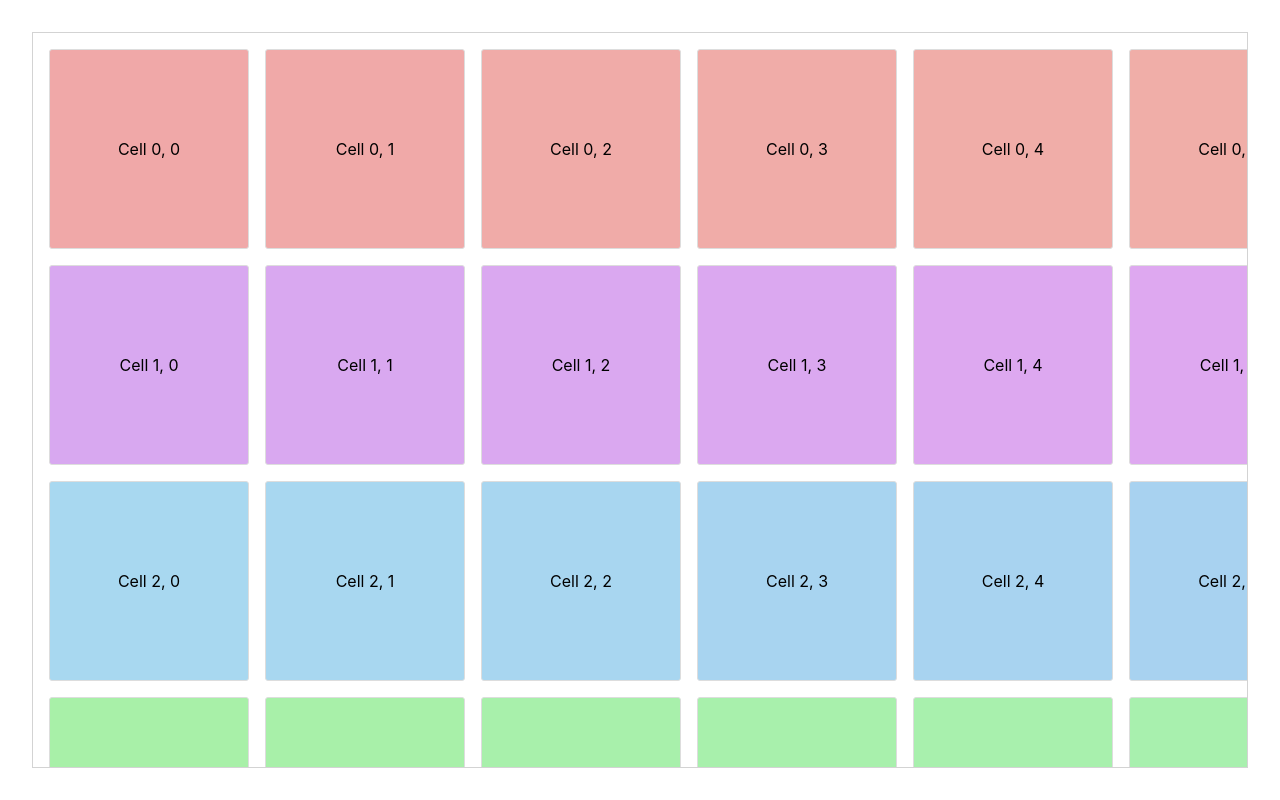
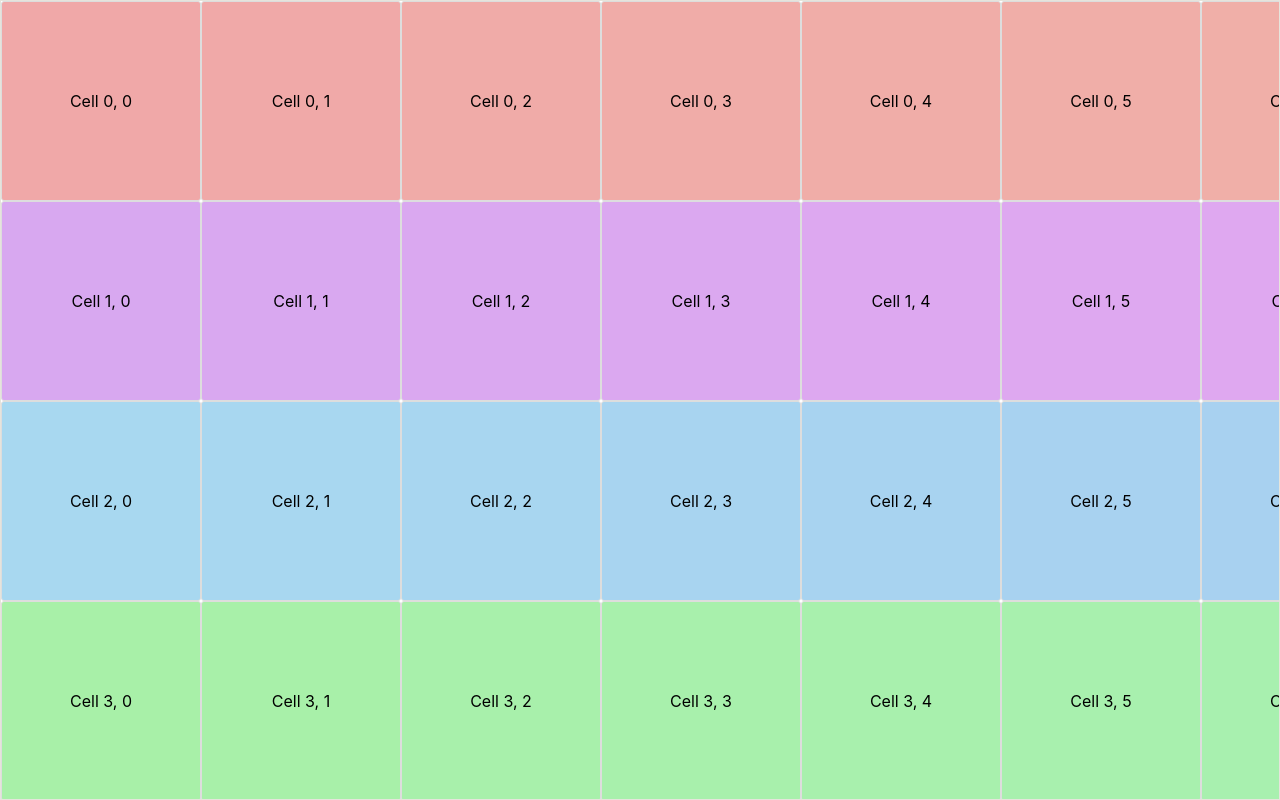
Before and after one commit to GithubAnant/toolss, a React (Vite) app: page / in a window 1280 px wide. Built offline with nearby package versions, Linux system fonts and the light colour scheme.

Commit message:
working v1

```diff
--- a/src/InfiniteGrid.tsx
+++ b/src/InfiniteGrid.tsx
@@ -5,6 +5,16 @@ export function InfiniteGrid() {
   const [rowCount, setRowCount] = React.useState(20);
   const [colCount, setColCount] = React.useState(20);
   const parentRef = React.useRef<HTMLDivElement>(null);
+
+  // Generate fixed sizes for consistent infinite scrolling
+  const rows = React.useMemo(() =>
+    new Array(rowCount).fill(200),
+    [rowCount]
+  );
+  const columns = React.useMemo(() =>
+    new Array(colCount).fill(200),
+    [colCount]
+  );
 
   const getStableColor = (row: number, col: number) => {
     const hash = (row * 1000 + col) % 360;
@@ -14,44 +24,56 @@ export function InfiniteGrid() {
   const rowVirtualizer = useVirtualizer({
     count: rowCount,
     getScrollElement: () => parentRef.current,
-    estimateSize: () => 200,
+    estimateSize: (i) => rows[i] || 200,
     overscan: 5,
-    gap: 16,
-    onChange: (instance, sync) => {
-      if (!sync) {
-        const items = instance.getVirtualItems();
-        if (items.length) {
-          const lastIndex = items[items.length - 1].index;
-          if (lastIndex >= rowCount - 3) {
-            setRowCount((old) => old + 5);
-          }
-        }
-      }
-    },
   });
 
   const columnVirtualizer = useVirtualizer({
     count: colCount,
     getScrollElement: () => parentRef.current,
-    estimateSize: () => 200,
+    estimateSize: (i) => columns[i] || 200,
     overscan: 5,
     horizontal: true,
-    gap: 16,
-    onChange: (instance, sync) => {
-      if (!sync) {
-        const items = instance.getVirtualItems();
-        if (items.length) {
-          const lastIndex = items[items.length - 1].index;
-          if (lastIndex >= colCount - 3) {
-            setColCount((old) => old + 5);
-          }
-        }
-      }
-    },
   });
 
+  // Infinite scrolling logic from the React Query example
+  React.useEffect(() => {
+    const [lastRowItem] = [...rowVirtualizer.getVirtualItems()].reverse();
+    const [lastColItem] = [...columnVirtualizer.getVirtualItems()].reverse();
+
+    if (!lastRowItem || !lastColItem) {
+      return;
+    }
+
+    // Load more rows when approaching the end
+    if (lastRowItem.index >= rowCount - 5) {
+      setRowCount((old) => old + 10);
+    }
+
+    // Load more columns when approaching the end
+    if (lastColItem.index >= colCount - 5) {
+      setColCount((old) => old + 10);
+    }
+  }, [
+    rowVirtualizer.getVirtualItems(),
+    columnVirtualizer.getVirtualItems(),
+    rowCount,
+    colCount,
+  ]);
+
   return (
-    <div ref={parentRef} className="grid-container">
+    <div
+      ref={parentRef}
+      className="List"
+      style={{
+        height: '100vh',
+        width: '100vw',
+        overflow: 'auto',
+        WebkitOverflowScrolling: 'touch',
+        scrollSnapType: 'both proximity',
+        border: '1px solid #e6e4dc',
+      }}
+    >
       <div
         style={{
           height: `${rowVirtualizer.getTotalSize()}px`,
@@ -69,10 +91,11 @@ export function InfiniteGrid() {
                   position: 'absolute',
                   top: 0,
                   left: 0,
-                  width: `${virtualColumn.size}px`,
-                  height: `${virtualRow.size}px`,
+                  width: `${columns[virtualColumn.index]}px`,
+                  height: `${rows[virtualRow.index]}px`,
                   transform: `translateX(${virtualColumn.start}px) translateY(${virtualRow.start}px)`,
                   backgroundColor: getStableColor(virtualRow.index, virtualColumn.index),
+                  scrollSnapAlign: 'start',
                 }}
               >
                 Cell {virtualRow.index}, {virtualColumn.index}
```
